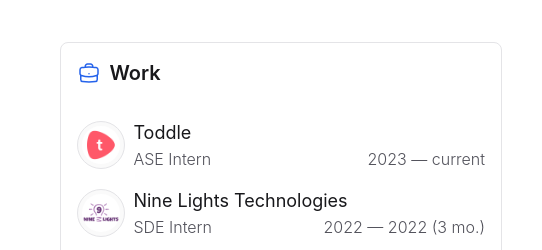
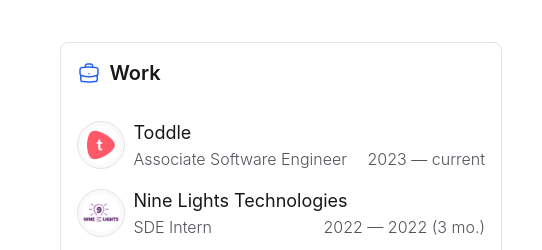
Before and after one commit to vatsal0601/portfolio-astra, an Astro site: page / in a window 1280 px wide. Shown: the part 550-800 px from the top of the page, 738-1280 px from the left. Built offline with nearby package versions, Linux system fonts and the light colour scheme; Astro itself is replaced by a stand-in of ours; some packages are replaced by stand-ins of ours; what prettier-plugin-tailwindcss would draw is missing.

Commit message:
refactor: toddle title change

```diff
--- a/src/pages/index.astro
+++ b/src/pages/index.astro
@@ -23,7 +23,7 @@
   {
     logo: "/images/misc/toddle.png",
     name: "Toddle",
-    designation: "ASE Intern",
+    designation: "Associate Software Engineer",
     from: "2023",
     to: "current",
   },
```
